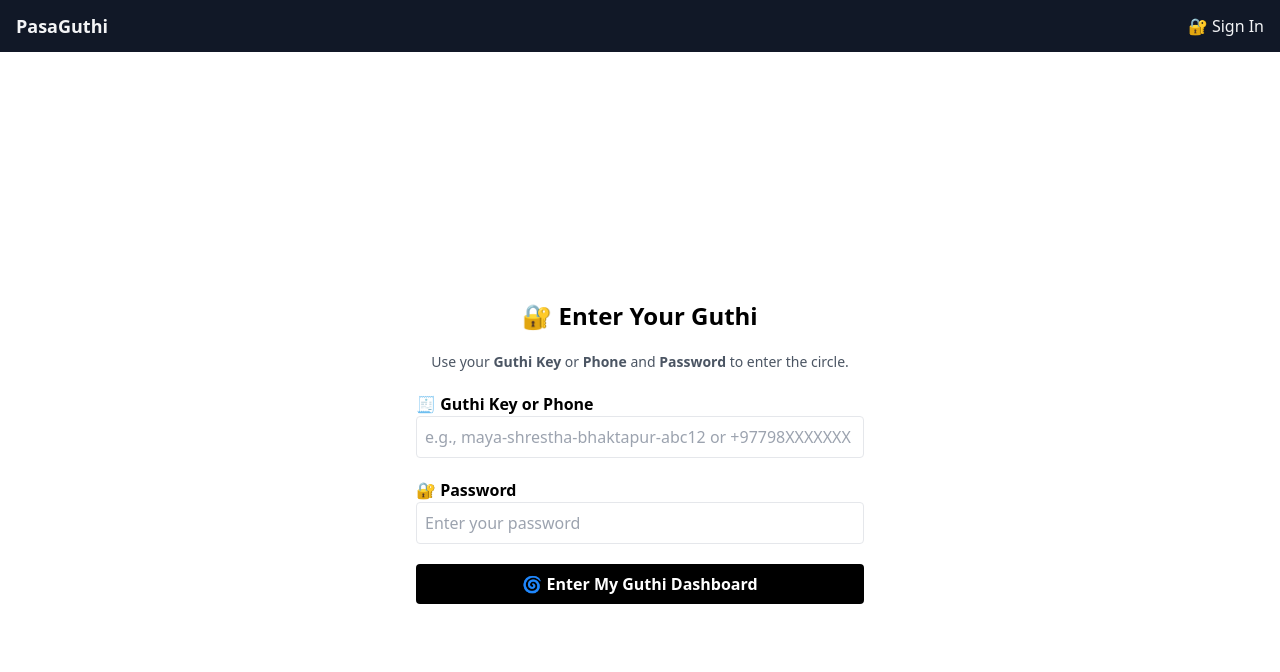
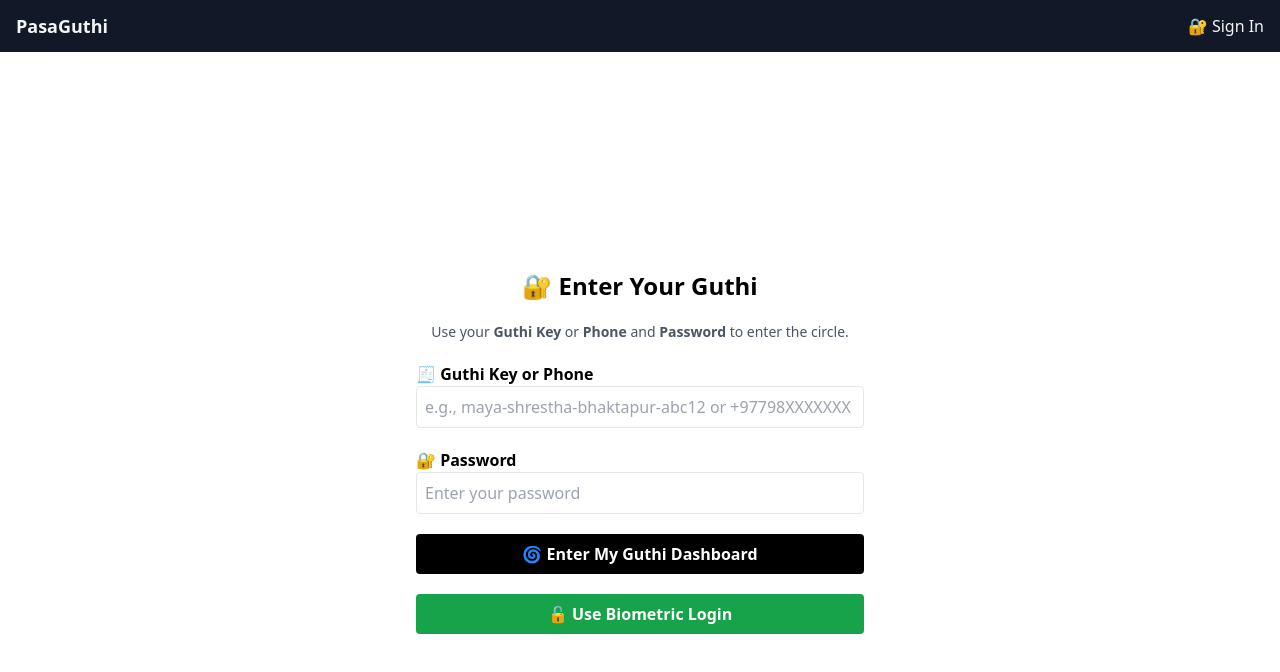
Before and after one commit to Zenslim/PasaGuthi, a Next.js app: page /signin in a window 1280 px wide. Shown: the top 672 px of the page. Built offline with nearby package versions, Linux system fonts and the light colour scheme; no server answers.

Commit message:
Add files via upload

```diff
--- a/pages/signin.jsx
+++ b/pages/signin.jsx
@@ -1,5 +1,5 @@
 
-import { useState } from 'react';
+import { useState, useEffect } from 'react';
 import { useRouter } from 'next/router';
 import { supabase } from '../lib/supabaseClient';
 import bcrypt from 'bcryptjs';
@@ -9,6 +9,13 @@ export default function SignIn() {
   const [identifier, setIdentifier] = useState('');
   const [password, setPassword] = useState('');
   const [error, setError] = useState('');
+  const [canUseBiometric, setCanUseBiometric] = useState(false);
+
+  useEffect(() => {
+    if (window.PublicKeyCredential) {
+      setCanUseBiometric(true);
+    }
+  }, []);
 
   const handleSubmit = async (e) => {
     e.preventDefault();
@@ -22,8 +29,6 @@ export default function SignIn() {
       .select('*')
       .eq(key, identifier.trim())
       .limit(1);
-
-    console.log('🔍 Fetch result:', data, fetchError);
 
     if (fetchError || !Array.isArray(data) || data.length === 0) {
       setError('❌ User not found. Please check your Guthi Key or phone.');
@@ -45,6 +50,31 @@ export default function SignIn() {
 
     localStorage.setItem('guthiKey', user.guthiKey);
     router.push('/dashboard');
+  };
+
+  const handleBiometricLogin = async () => {
+    setError('');
+
+    try {
+      const assertion = await navigator.credentials.get({
+        publicKey: {
+          challenge: new Uint8Array([/* random data */]),
+          allowCredentials: [],
+          timeout: 60000,
+          userVerification: 'preferred',
+        },
+      });
+
+      const guthiKey = localStorage.getItem('guthiKey');
+      if (guthiKey) {
+        router.push('/dashboard');
+      } else {
+        setError('🔐 Biometric success but no Guthi Key found. Please sign in manually once.');
+      }
+    } catch (err) {
+      console.error('Biometric error:', err);
+      setError('⚠️ Biometric login failed or was cancelled.');
+    }
   };
 
   return (
@@ -79,9 +109,7 @@ export default function SignIn() {
           />
         </div>
 
-        {error && (
-          <p className="text-sm text-red-700 text-center">{error}</p>
-        )}
+        {error && <p className="text-sm text-red-700 text-center">{error}</p>}
 
         <button
           type="submit"
@@ -89,6 +117,16 @@ export default function SignIn() {
         >
           🌀 Enter My Guthi Dashboard
         </button>
+
+        {canUseBiometric && (
+          <button
+            type="button"
+            onClick={handleBiometricLogin}
+            className="w-full mt-2 bg-green-600 text-white font-bold py-2 px-4 rounded hover:bg-green-700"
+          >
+            🔓 Use Biometric Login
+          </button>
+        )}
       </form>
     </div>
   );
```
